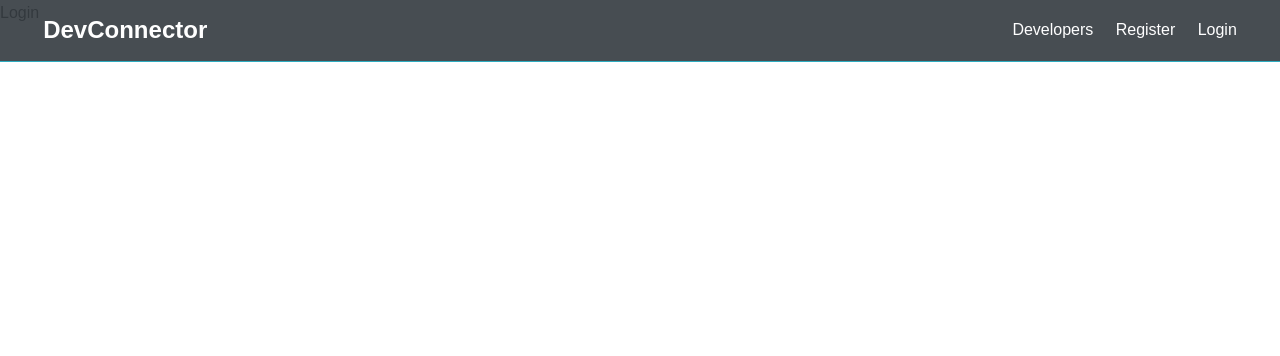
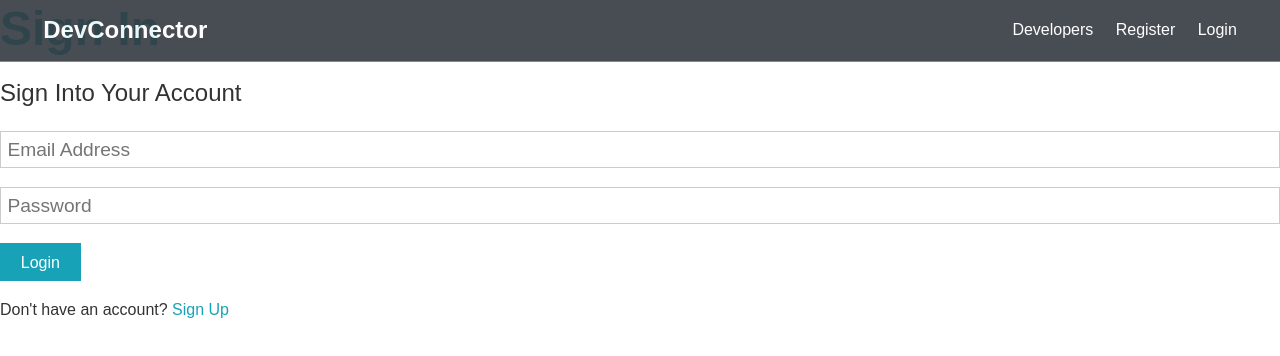
Before and after one commit to FirasKh1992/DevelopersConnector, a React (Create React App) app in the folder client/: page /login in a window 1280 px wide. Shown: the top 356 px of the page. Built offline with nearby package versions, Linux system fonts and the light colour scheme.

Commit message:
register example and login form

```diff
--- a/client/src/components/auth/Login.js
+++ b/client/src/components/auth/Login.js
@@ -1,10 +1,53 @@
-import React from 'react'
+import React, { Fragment, useState } from 'react';
+import {Link} from 'react-router-dom';
+const Login = () => {
+  const [formData, setFormData] = useState({
+    email: '',
+    password: '',
+  });
+  const {  email, password } = formData;
 
- const Login = () => {
-    return (
-        <div>
-            Login
+  const onChange = e => {
+    setFormData({ ...formData, [e.target.name]: e.target.value });
+  };
+  const onSubmit = async e => {
+    e.preventDefault();
+       console.log('Success');
+  };
+
+  return (
+    <Fragment>
+      <h1 className='large text-primary'>Sign In</h1>
+      <p className='lead'>
+        <i className='fas fa-user'></i> Sign Into Your Account
+      </p>
+      <form className='form' onSubmit={e => onSubmit(e)}>
+        <div className='form-group'>
+          <input
+            type='email'
+            placeholder='Email Address'
+            name='email'
+            value={email}
+            onChange={e => onChange(e)}
+            required
+          />
         </div>
-    )
-}
+        <div className='form-group'>
+          <input
+            type='password'
+            placeholder='Password'
+            name='password'
+            value={password}
+            onChange={e => onChange(e)}
+            minLength='6'
+          />
+        </div>
+        <input type='submit' className='btn btn-primary' value='Login' />
+      </form>
+      <p className='my-1'>
+       Don't have an account? <Link to='/register'>Sign Up</Link>
+      </p>
+    </Fragment>
+  );
+};
 export default Login;
--- a/client/src/components/auth/Register.js
+++ b/client/src/components/auth/Register.js
@@ -1,4 +1,6 @@
 import React, { Fragment, useState } from 'react';
+import {Link} from 'react-router-dom';
+
 
 const Register = () => {
   const [formData, setFormData] = useState({
@@ -12,19 +14,23 @@
   const onChange = e => {
     setFormData({ ...formData, [e.target.name]: e.target.value });
   };
-const onSubmit=e=>{
+  const onSubmit = async e => {
     e.preventDefault();
-    if(password!==password2){
-        console.log('passwords does not match');
-    }else console.log(formData);
-}
+    if (password !== password2) {
+      console.log('passwords does not match');
+    } else {
+
+       console.log('Success');
+    }
+  };
+
   return (
     <Fragment>
       <h1 className='large text-primary'>Sign Up</h1>
       <p className='lead'>
         <i className='fas fa-user'></i> Create Your Account
       </p>
-      <form className='form' onSubmit={e=>onSubmit(e)}>
+      <form className='form' onSubmit={e => onSubmit(e)}>
         <div className='form-group'>
           <input
             type='text'
@@ -72,7 +78,7 @@
         <input type='submit' className='btn btn-primary' value='Register' />
       </form>
       <p className='my-1'>
-        Already have an account? <a href='login.html'>Sign In</a>
+        Already have an account? <Link to='/login'>Sign In</Link>
       </p>
     </Fragment>
   );
```
